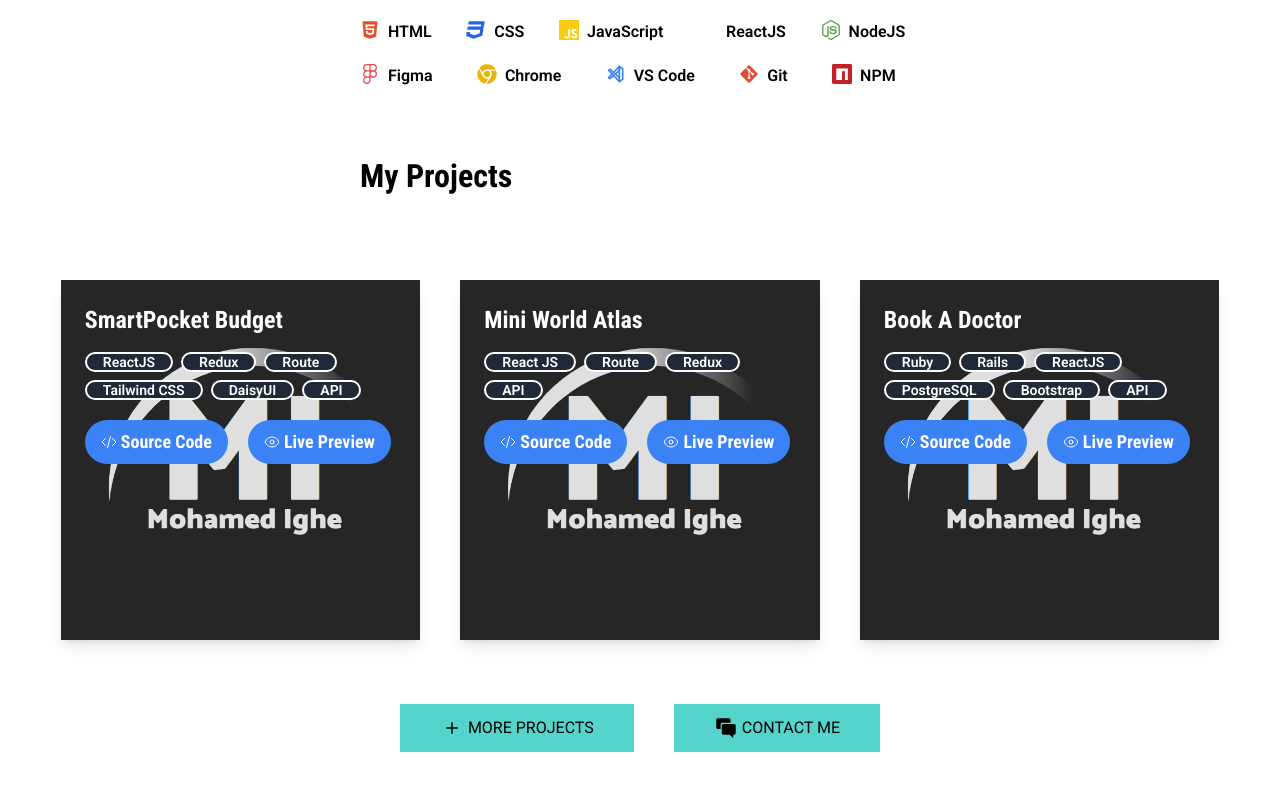
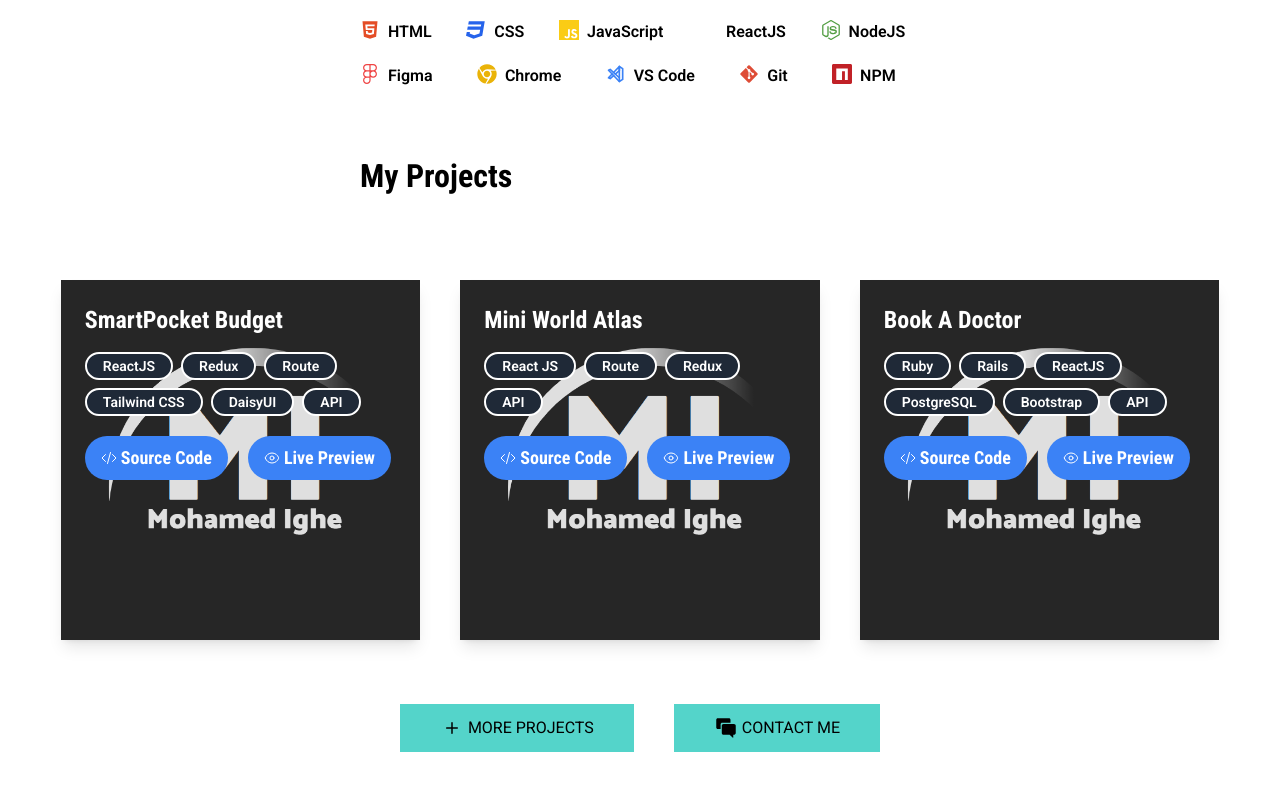
Before and after one commit to katarighe/my-portfolio-website, a React (Vite) app: page / in a window 1280 px wide. Shown: the part 1532-2322 px from the top of the page. Built offline with nearby package versions, Linux system fonts and the light colour scheme.

Commit message:
Adjust the spacing

```diff
--- a/src/pages/Home.jsx
+++ b/src/pages/Home.jsx
@@ -170,7 +170,7 @@ function Home() {
                             {techStackToArray(item.techStack).map((tech, index) => (
                               <span
                                 key={index}
-                                className="mr-2 my-1 border-2 badge border-newbBlue badge-outline text-newbBlue font-semibold font-robotoOriginal bg-gray-800 hover:bg-blue-700 text-white py-2 px-4 rounded-full">
+                                className="mr-2 my-1 border-2 badge border-newbBlue badge-outline text-newbBlue font-semibold font-robotoOriginal bg-gray-800 hover:bg-blue-700 text-white py-3 px-4 rounded-full">
                                 {tech}
                               </span>
                             ))}
```
